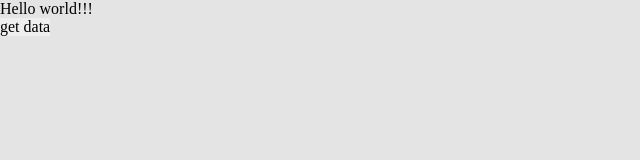
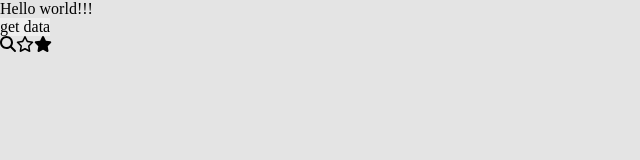
Before and after one commit to Valentyn13/okotoki, a React (Vite) app: page / in a window 1280 px wide. Shown: the top 160 px of the page, without its empty margins (0-640 px from the left). Built offline with nearby package versions, Linux system fonts and the light colour scheme; a web font is replaced by a local one.

Commit message:
feat: add fortawesome icons

```diff
--- a/package.json
+++ b/package.json
@@ -19,8 +19,12 @@
         "lint:fix": "npm run lint:css:fix && npm run lint:js:fix && npm run lint:prettier:fix"
     },
     "dependencies": {
+        "@fortawesome/free-regular-svg-icons": "^6.5.2",
+        "@fortawesome/free-solid-svg-icons": "^6.5.2",
+        "@fortawesome/react-fontawesome": "^0.2.2",
         "@reduxjs/toolkit": "^2.2.5",
         "clsx": "^2.1.1",
+        "fortawesome": "^0.0.1-security",
         "js-cookie": "^3.0.5",
         "react": "^18.2.0",
         "react-dom": "^18.2.0",
--- a/src/app/App.tsx
+++ b/src/app/App.tsx
@@ -1,5 +1,5 @@
 import { actions } from '../feature/example/model/store/example.store';
-import { useAppDispatch, useAppSelector } from '../shared';
+import { Icon, IconName, useAppDispatch, useAppSelector } from '../shared';
 
 import './styles/index.scss';
 
@@ -15,6 +15,10 @@ const App = () => {
             <h1>Hello world!!!</h1>
             <button onClick={handleClick}>get data</button>
             {data && <p>{JSON.stringify(data)}</p>}
+            <br />
+            <Icon name={IconName.SEARCH} />
+            <Icon name={IconName.STAR_REGULAR} />
+            <Icon name={IconName.STAR_SOLID} />
         </>
     );
 };
--- a/src/shared/constants/enums/enums.ts
+++ b/src/shared/constants/enums/enums.ts
@@ -2,4 +2,5 @@ export { ApiEndpoints } from './api-endpoints.enum.ts';
 export { ContentType } from './content-type.enum.ts';
 export { CookieName } from './cookie-name.enum.ts';
 export { HttpHeader } from './http-header.enum.ts';
+export { IconName } from './icon-name.enum.ts';
 export { StorageKey } from './storage-key.enum.ts';
--- /dev/null
+++ b/src/shared/constants/enums/icon-name.enum.ts
@@ -0,0 +1,5 @@
+export enum IconName {
+    SEARCH,
+    STAR_SOLID,
+    STAR_REGULAR,
+}
--- a/src/shared/constants/index.ts
+++ b/src/shared/constants/index.ts
@@ -3,6 +3,7 @@ export {
     ContentType,
     CookieName,
     HttpHeader,
+    IconName,
     StorageKey,
 } from './enums/enums.ts';
 export {
--- a/src/shared/index.ts
+++ b/src/shared/index.ts
@@ -9,9 +9,9 @@ export {
     HttpHeader,
     type HttpMethod,
     type HttpOptions,
+    IconName,
     StorageKey,
     type ValueOf,
 } from './constants/index.ts';
 export { truncate, useAppDispatch, useAppSelector } from './lib/index.ts';
-export { Button } from './ui/index.ts';
-export { Input } from './ui/index.ts';
+export { Button, Icon, Input } from './ui/index.ts';
--- a/src/shared/ui/button/button.tsx
+++ b/src/shared/ui/button/button.tsx
@@ -1,5 +1,19 @@
+import { FC } from 'react';
+import clsx from 'clsx';
+
 import styles from './button.module.scss';
 
-export const Button = () => {
-    return <button className={styles.button}></button>;
+type ButtonProps = {
+    onClick: () => void;
+    active: boolean;
+    className?: string;
 };
+
+export const Button: FC<ButtonProps> = ({ onClick, className = '' }) => {
+    return (
+        <button
+            onClick={onClick}
+            className={clsx(styles.button, className)}
+        ></button>
+    );
+};
--- /dev/null
+++ b/src/shared/ui/icon/icon.tsx
@@ -0,0 +1,31 @@
+import { FC } from 'react';
+import { faStar as regularStar } from '@fortawesome/free-regular-svg-icons';
+import {
+    faSearch,
+    faStar as solidStar,
+} from '@fortawesome/free-solid-svg-icons';
+import { FontAwesomeIcon } from '@fortawesome/react-fontawesome';
+
+import { IconName, ValueOf } from '../../constants';
+
+const iconNameToSvgIcon = {
+    [IconName.SEARCH]: faSearch,
+    [IconName.STAR_SOLID]: solidStar,
+    [IconName.STAR_REGULAR]: regularStar,
+};
+
+type IconProps = {
+    className?: string;
+    color?: string;
+    name: ValueOf<typeof IconName>;
+};
+
+export const Icon: FC<IconProps> = ({ color, name, className = '' }) => {
+    return (
+        <FontAwesomeIcon
+            className={className}
+            icon={iconNameToSvgIcon[name]}
+            color={color}
+        />
+    );
+};
--- a/src/shared/ui/index.ts
+++ b/src/shared/ui/index.ts
@@ -1,2 +1,3 @@
 export { Button } from './button/button.tsx';
+export { Icon } from './icon/icon.tsx';
 export { Input } from './input/input.tsx';
```
Also changed, not shown: 1 other file (tests, documents, lock files or other folders).
